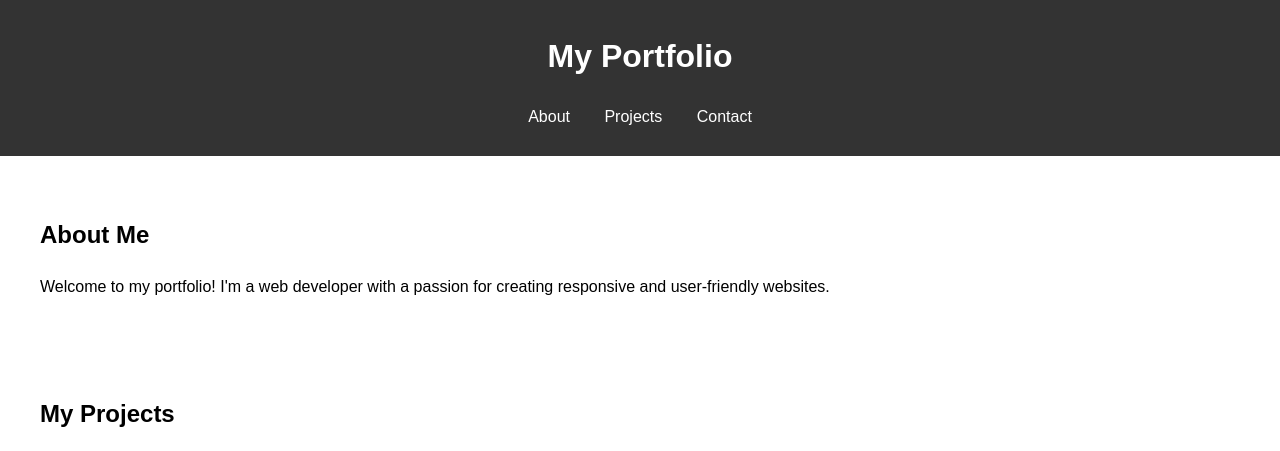
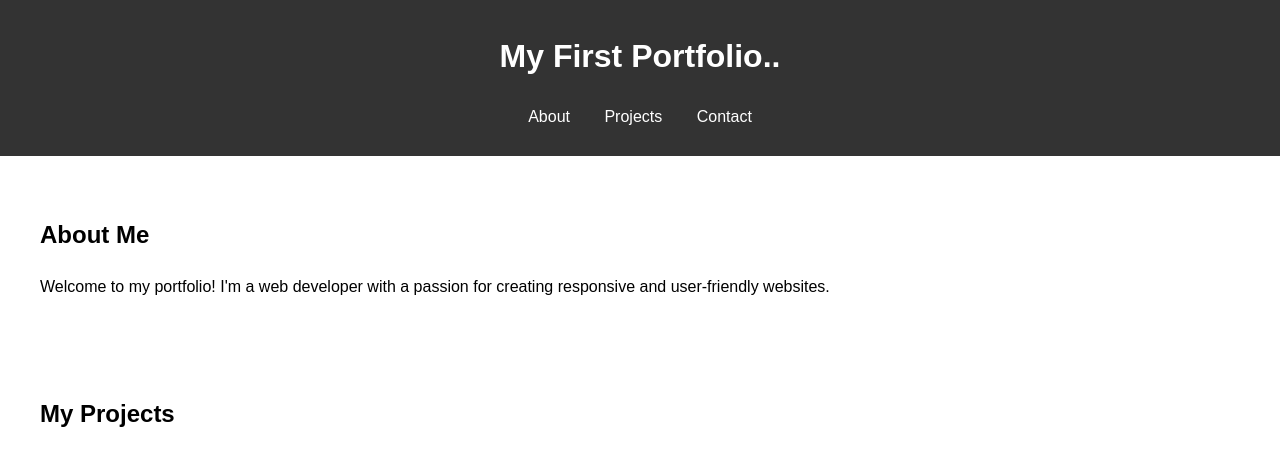
Before and after one commit to Sahayajustin/demoportfolio, a plain HTML site: page index.html in a window 1280 px wide. Shown: the top 451 px of the page. Drawn offline with Linux system fonts and the light colour scheme.

Commit message:
Update index.html

```diff
--- a/index.html
+++ b/index.html
@@ -9,7 +9,7 @@
 </head>
 <body>
     <header>
-        <h1>My Portfolio</h1>
+        <h1>My First Portfolio..</h1>
         <nav>
             <ul>
                 <li><a href="#about">About</a></li>
```
